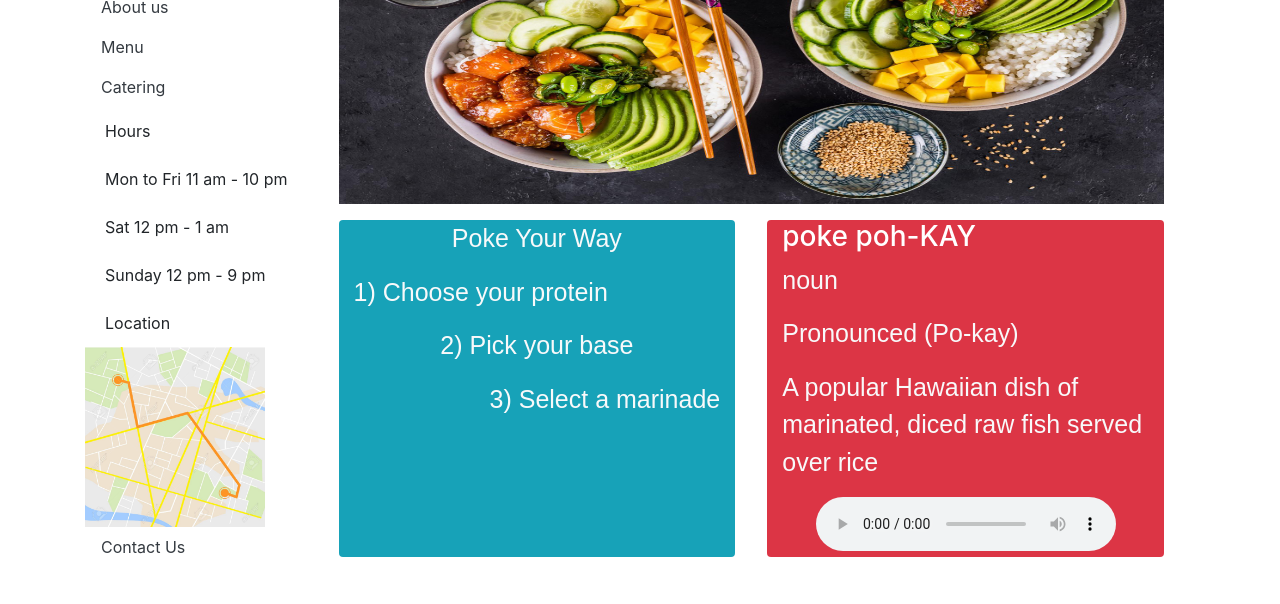
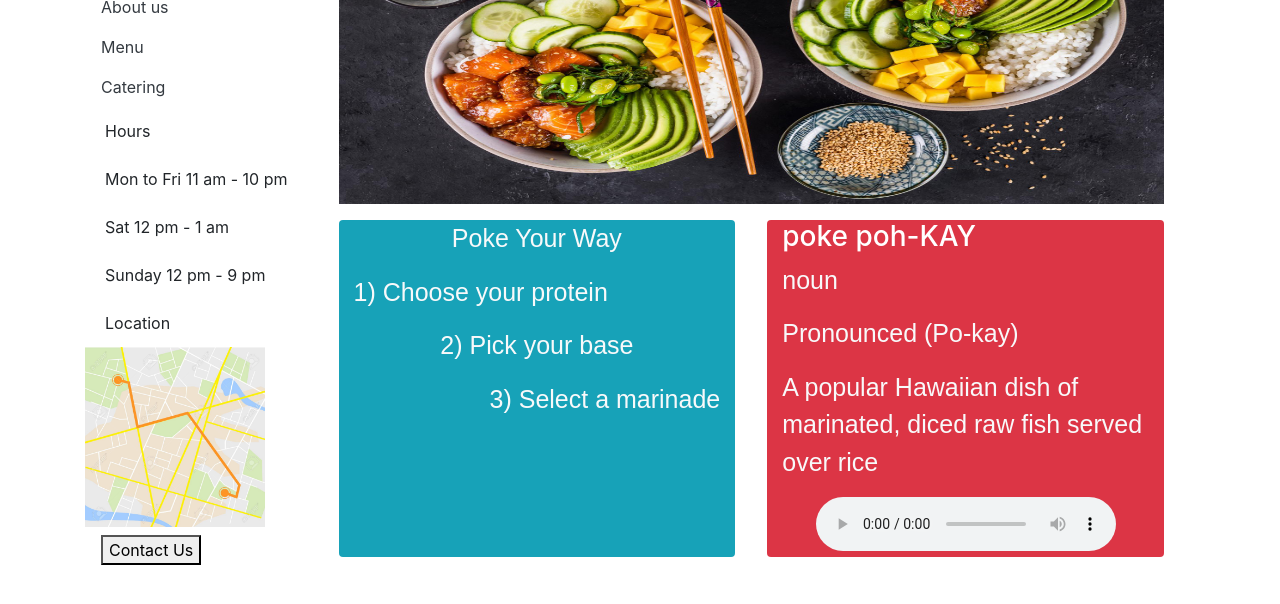
Before and after one commit to Tsurugi24/Poke-Bowl, a plain HTML site: page Poke Bowl.html in a window 1280 px wide. Shown: the part 106-710 px from the top of the page. Drawn offline with nearby package versions, Linux system fonts and the light colour scheme.

Commit message:
Update Poke Bowl.html

```diff
--- a/Poke Bowl.html
+++ b/Poke Bowl.html
@@ -39,7 +39,7 @@
             <li class="list-group-item borderless">Location</li>
             <li><img src="gps_map.jpg" alt="gps_map" class="responsive"></li>
             <li class="nav-item">
-                <a class="nav-link text-dark" href="#" onclick="alert('Call us at 444-4444');">Contact Us</a>
+                <a class="nav-link text-dark" href="#" onclick="alert('Call us at 444-4444');"><button>Contact Us</button></a>
             </li>
         </ul>
         <div class="col">
```
